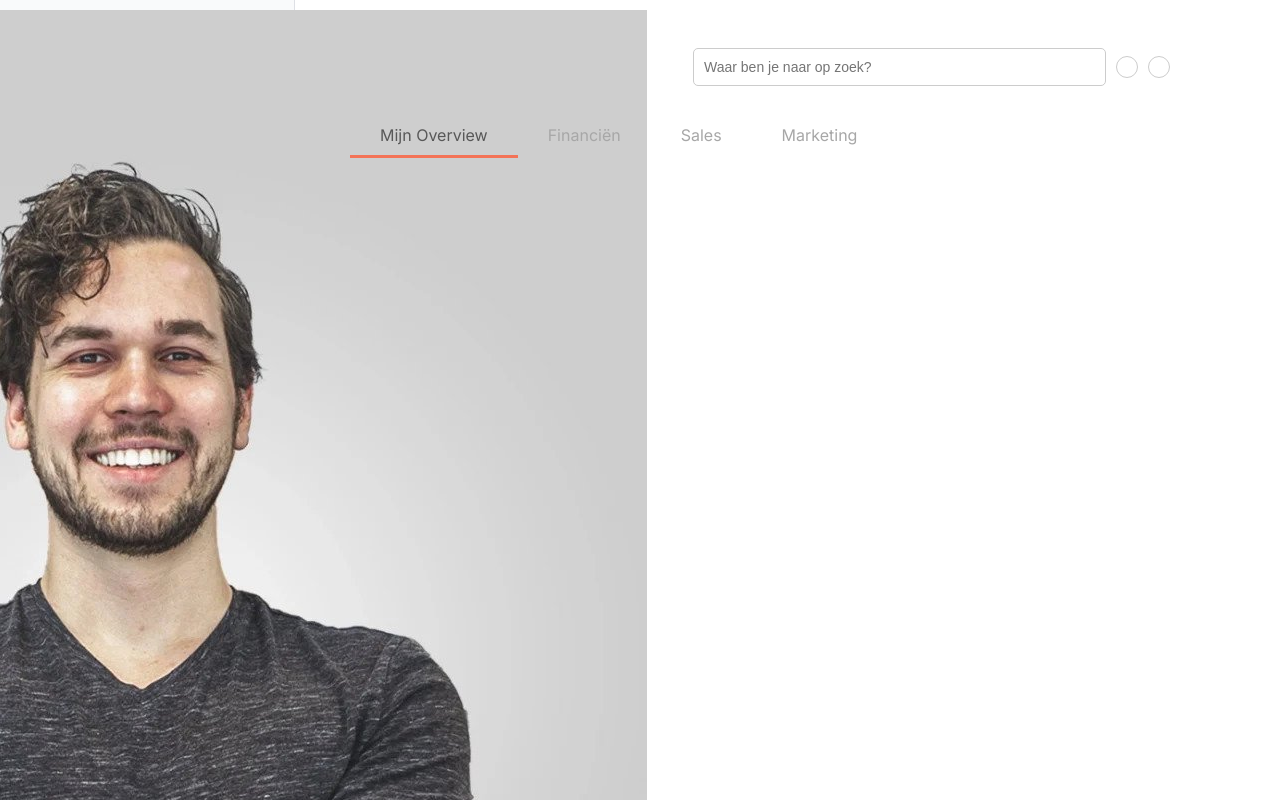
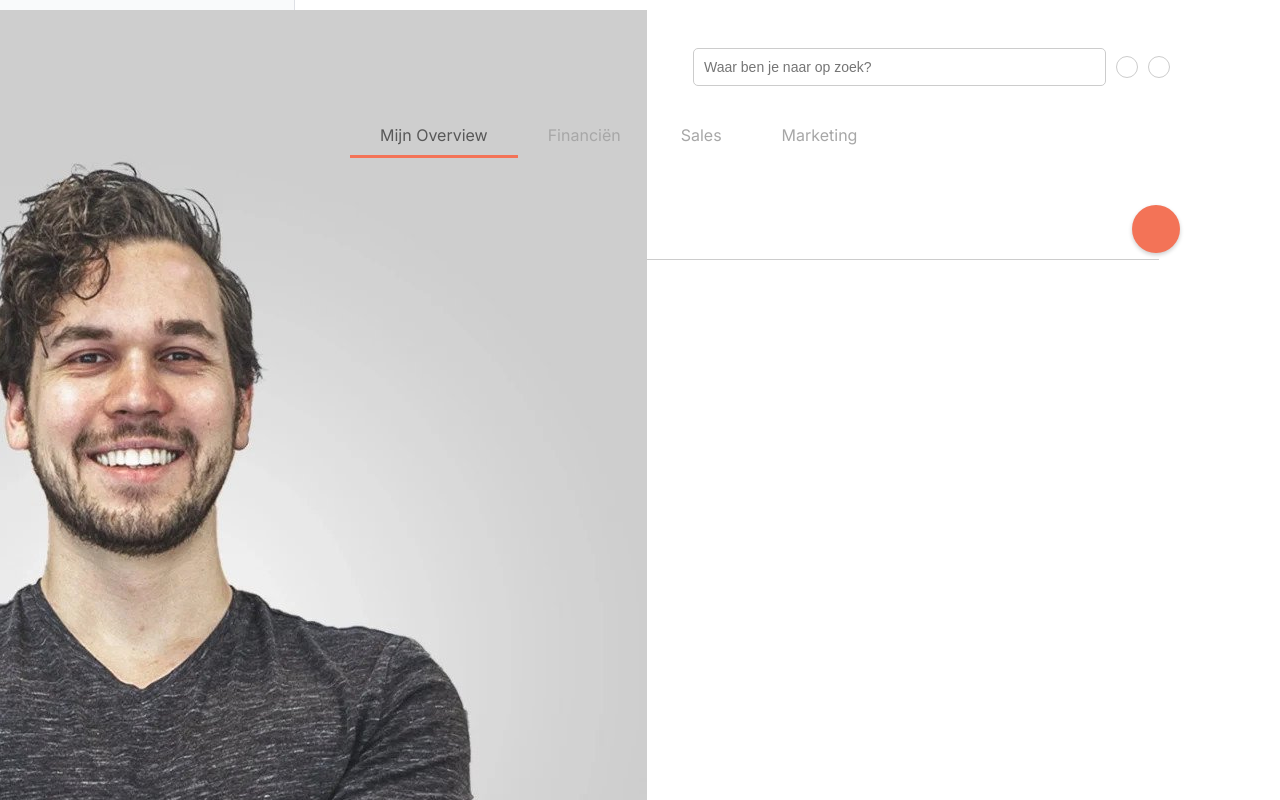
Before and after one commit to swiftoss/empiregage-stage, a Vue app in the folder hello-vue-app/: page / in a window 1280 px wide. Built offline with nearby package versions, Linux system fonts and the light colour scheme; the HTML template or start-up script is replaced by a standard one.

Commit message:
Modal toegevoegd aan plus knop om tile toe te voegen

```diff
--- a/hello-vue-app/package.json
+++ b/hello-vue-app/package.json
@@ -11,7 +11,7 @@
     "@fortawesome/fontawesome-free": "^6.4.0",
     "chart.js": "^4.3.0",
     "core-js": "^3.8.3",
-    "vue": "^3.2.13",
+    "vue": "^3.3.4",
     "vue-chartjs": "^5.2.0"
   },
   "devDependencies": {
--- a/hello-vue-app/src/App.vue
+++ b/hello-vue-app/src/App.vue
@@ -2,18 +2,21 @@
   <div>
     <SideNavbar />
     <HeaderSearch />
+    <OverviewData />
   </div>
 </template>
 
 <script>
 import SideNavbar from './components/SideNavbar.vue';
 import HeaderSearch from './components/HeaderSearch.vue';
+import OverviewData from './components/OverviewData.vue';
 
 export default {
   name: 'App',
   components: {
     SideNavbar,
-    HeaderSearch
+    HeaderSearch,
+    OverviewData
   }
 };
 </script>
--- /dev/null
+++ b/hello-vue-app/src/components/OverviewData.vue
@@ -0,0 +1,114 @@
+<template>
+    <div class="title-container">
+    <div class="container">
+    <h1 class="title">Overview</h1>
+    <button class="circle-button" @click="openModal">
+      <i class="fas fa-plus"></i>
+    </button>
+    <div class="modal-overlay" :class="{ 'modal-open': showModal }" @click="closeModal"></div>
+    <div class="modal" v-show="showModal">
+      <!-- Inhoud van de modal -->
+    </div>
+     </div>
+    <div class="divider"></div>
+    </div>
+  </template>
+
+  <script>
+    export default {
+  data() {
+    return {
+      showModal: false
+    };
+  },
+  methods: {
+    openModal() {
+      this.showModal = true;
+      document.body.classList.add('modal-open');
+    },
+    closeModal() {
+      this.showModal = false;
+      document.body.classList.remove('modal-open');
+    }
+  }
+};
+  </script>
+
+  <style scoped>
+ .title-container {
+  margin-left: 350px;
+  margin-top: 40px;
+}
+
+.container {
+  display: flex;
+  align-items: center;
+  justify-content: space-between;
+}
+
+.modal-overlay {
+  position: fixed;
+  top: 0;
+  left: 0;
+  width: 100%;
+  height: 100%;
+  background-color: rgba(0, 0, 0, 0.5);
+  z-index: 100;
+  transition: opacity 0.3s ease;
+  opacity: 0;
+  pointer-events: none;
+}
+
+.modal-open {
+  opacity: 1;
+  pointer-events: auto;
+}
+
+.modal {
+  position: fixed;
+  top: 50%;
+  left: 50%;
+  transform: translate(-50%, -50%);
+  width: 500px;
+  height: 300px;
+  background-color: #fff;
+  z-index: 101;
+  border-radius: 5px;
+}
+
+.circle-button {
+  width: 48px;
+  height: 48px;
+  border-radius: 50%;
+  background-color: #F37357;
+  border: none;
+  box-shadow: 0 2px 4px rgba(0, 0, 0, 0.2);
+  display: flex;
+  align-items: center;
+  justify-content: center;
+  cursor: pointer;
+  margin-right: 100px;
+  transition: transform 0.2s ease;
+}
+
+.circle-button i {
+  color: white;
+  font-size: 20px;
+}
+
+.circle-button:active {
+  transform: scale(0.8);
+}
+
+.title {
+  font-family: "Inter", sans-serif;
+  font-size: 24px;
+  color: #192B31;
+}
+
+.divider {
+  width: 87%;
+  height: 1px;
+  border-top: 1px solid #ccc;
+}
+  </style>
```
Also changed, not shown: 1 other file (tests, documents, lock files or other folders).
